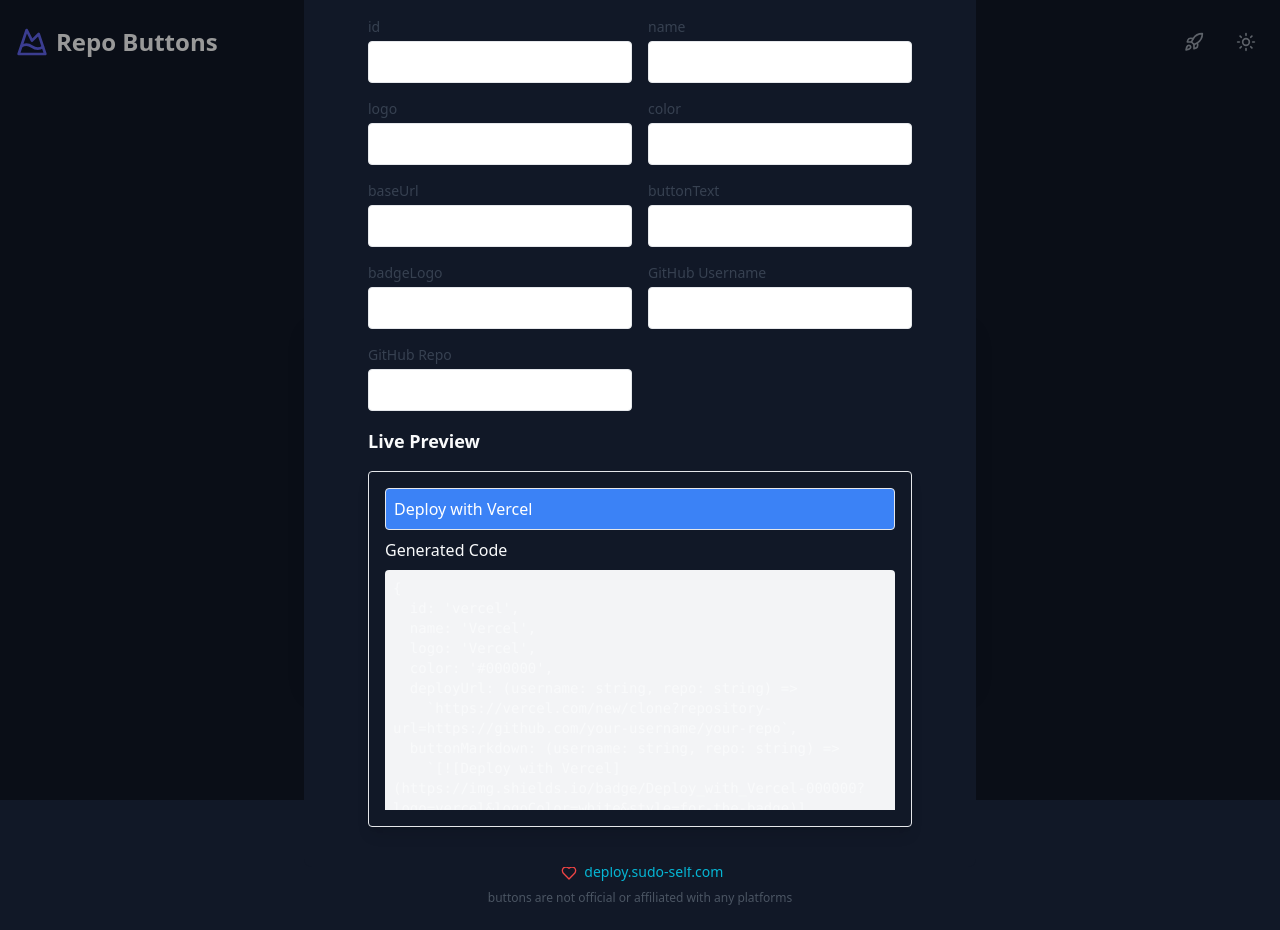
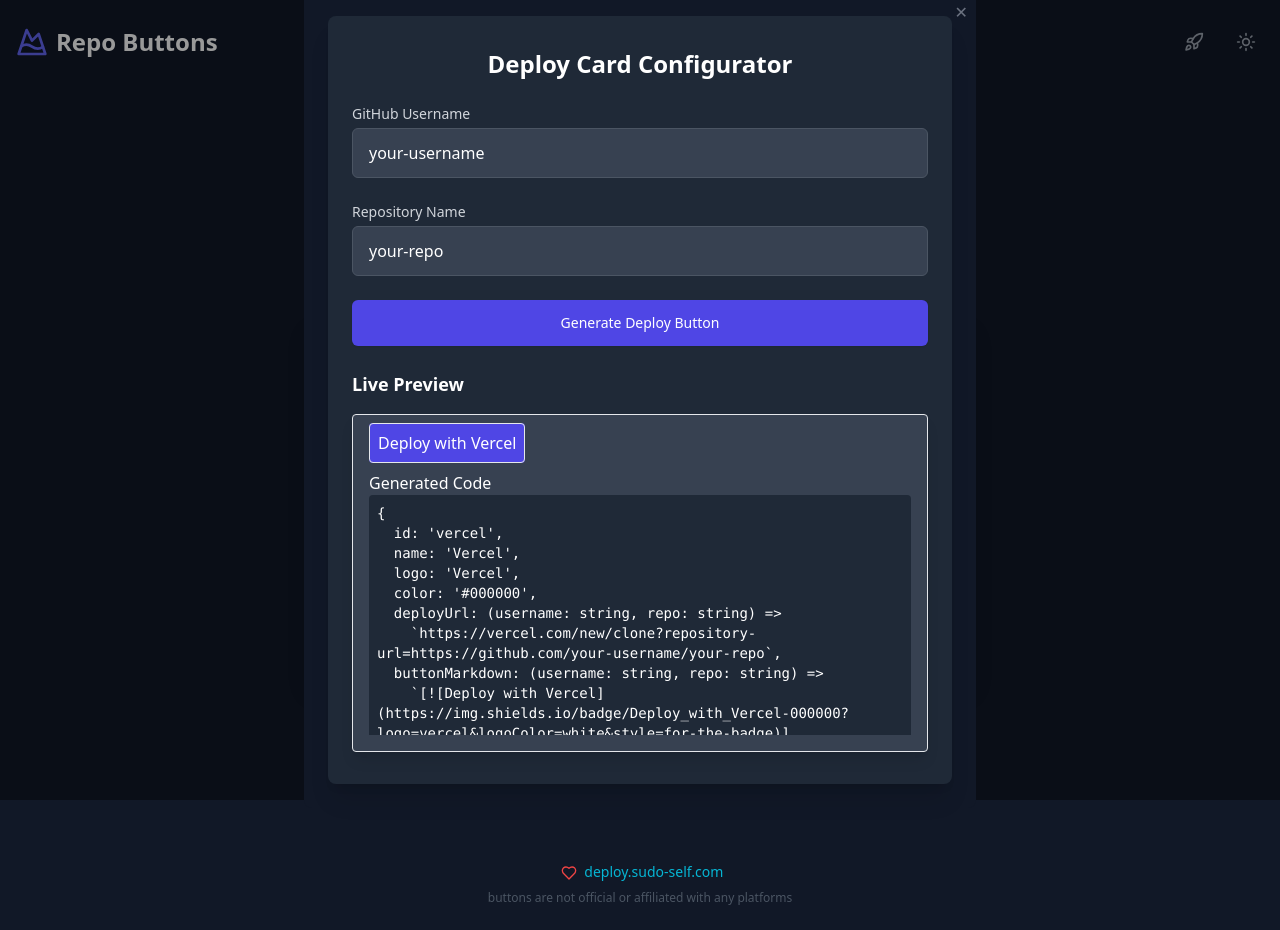
Before and after one commit to sudo-self/deploy-buttons, a React (Vite) app: page / in a window 1280 px wide. Both pictures are taken after a click on the button 1194 px from the left and 42 px from the top of the page. Built offline with nearby package versions, Linux system fonts and the light colour scheme.

Commit message:
Update DeployCardConfigurator.tsx

```diff
--- a/src/components/DeployCardConfigurator.tsx
+++ b/src/components/DeployCardConfigurator.tsx
@@ -23,10 +23,20 @@
 
   const [username, setUsername] = useState<string>('your-username');
   const [repo, setRepo] = useState<string>('your-repo');
+  const [error, setError] = useState<string>('');
 
   const handleChange = (e: ChangeEvent<HTMLInputElement>) => {
     const { name, value } = e.target;
     setForm((prevForm) => ({ ...prevForm, [name]: value }));
+  };
+
+  const handleSubmit = (e: React.FormEvent) => {
+    e.preventDefault();
+    if (!username.trim() || !repo.trim()) {
+      setError('Both username and repository name are required');
+      return;
+    }
+    setError('');
   };
 
   // Generate the deploy URL based on the form and user input
@@ -50,68 +60,69 @@
   };
 
   return (
-    <div className="max-w-xl mx-auto p-4 space-y-4">
-      <h2 className="text-xl font-semibold">Deploy Card Configurator</h2>
+    <div className="w-full max-w-2xl mx-auto bg-gray-800 rounded-lg shadow-xl overflow-hidden transform transition-all hover:shadow-2xl duration-300">
+      <div className="px-6 py-8">
+        <div className="flex items-center justify-center mb-6">
+          <h2 className="text-2xl font-bold text-white">Deploy Card Configurator</h2>
+        </div>
 
-      <div className="grid grid-cols-2 gap-4">
-        {(
-          Object.keys(form) as (keyof DeployForm)[]
-        ).map((field) => (
-          <div key={field} className="flex flex-col space-y-1">
-            <label htmlFor={field} className="text-sm text-gray-700">
-              {field}
-            </label>
-            <input
-              id={field}
-              name={field}
-              value={form[field]}
-              onChange={handleChange}
-              className="p-2 border rounded text-black dark:text-white"
-            />
-          </div>
-        ))}
-        <div className="flex flex-col space-y-1">
-          <label htmlFor="username" className="text-sm text-gray-700">
+        <form onSubmit={handleSubmit} className="space-y-6">
+          <div>
+            <label htmlFor="username" className="block text-sm font-medium text-gray-300 mb-1">
               GitHub Username
             </label>
             <input
+              type="text"
               id="username"
               name="username"
               value={username}
               onChange={(e) => setUsername(e.target.value)}
-            className="p-2 border rounded text-black dark:text-white"
+              className="w-full px-4 py-3 bg-gray-700 border border-gray-600 rounded-md text-white placeholder-gray-400 focus:outline-none focus:ring-2 focus:ring-indigo-500 transition duration-200"
             />
           </div>
-        <div className="flex flex-col space-y-1">
-          <label htmlFor="repo" className="text-sm text-gray-700">
-            GitHub Repo
+
+          <div>
+            <label htmlFor="repo" className="block text-sm font-medium text-gray-300 mb-1">
+              Repository Name
             </label>
             <input
+              type="text"
               id="repo"
               name="repo"
               value={repo}
               onChange={(e) => setRepo(e.target.value)}
-            className="p-2 border rounded text-black dark:text-white"
+              className="w-full px-4 py-3 bg-gray-700 border border-gray-600 rounded-md text-white placeholder-gray-400 focus:outline-none focus:ring-2 focus:ring-indigo-500 transition duration-200"
             />
           </div>
+
+          {error && (
+            <div className="text-red-400 text-sm py-2 px-3 bg-red-900/30 rounded-md">
+              {error}
             </div>
+          )}
 
-      <h3 className="text-lg font-semibold mt-6">Live Preview</h3>
-      <div className="border p-4 rounded shadow-lg mt-4">
-        <div className="flex flex-col space-y-2">
-          {/* Render the deploy button directly here */}
+          <button
+            type="submit"
+            className="w-full flex justify-center py-3 px-4 border border-transparent rounded-md shadow-sm text-sm font-medium text-white bg-indigo-600 hover:bg-indigo-700 focus:outline-none focus:ring-2 focus:ring-offset-2 focus:ring-indigo-500 transition-all duration-200 transform hover:scale-[1.02]"
+          >
+            Generate Deploy Button
+          </button>
+        </form>
+
+        <h3 className="text-lg font-semibold mt-6 text-white">Live Preview</h3>
+        <div className="border p-4 rounded shadow-lg mt-4 bg-gray-700 text-white">
           <a
             href={deployUrl}
             target="_blank"
             rel="noopener noreferrer"
-            className="p-2 border rounded bg-blue-500 text-white"
+            className="p-2 border rounded bg-indigo-600 text-white"
           >
             {form.buttonText}
           </a>
 
           <h4 className="font-medium mt-4">Generated Code</h4>
           <div className="overflow-auto max-h-60">
-            <pre className="text-sm bg-gray-100 p-2 rounded whitespace-pre-wrap break-words">
+            <pre className="text-sm bg-gray-800 p-2 rounded whitespace-pre-wrap break-words">
               {`{
   id: '${platform.id}',
   name: '${platform.name}',
```
Lines whose indentation alone changed are shown as unchanged.
